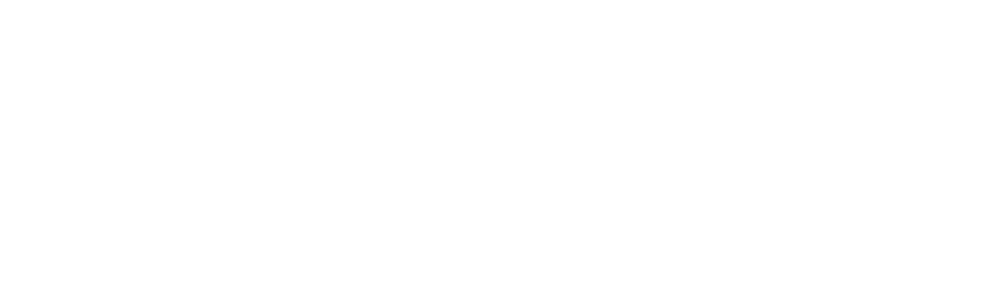
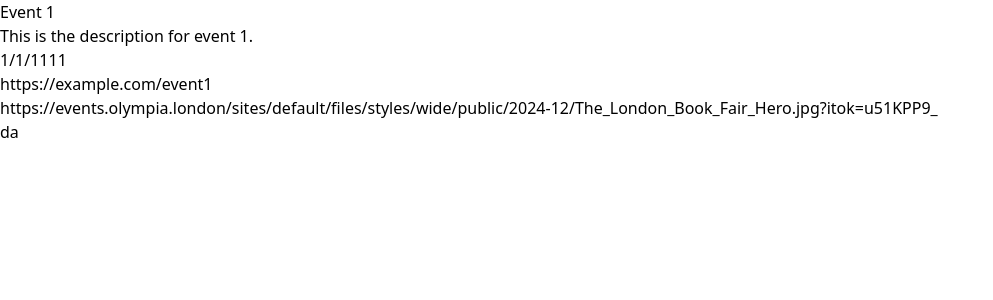
Before and after one commit to alialridaalnajjar/SyntaxNoted, a React (Vite) app: page /EventsPage in a window 1280 px wide. Before the commit this address had no page. Shown: the top 300 px of the page, without its empty margins (0-993 px from the left). Built offline with nearby package versions, Linux system fonts and the light colour scheme.

Commit message:
1.12v Started an Event Page

```diff
--- a/src/App.tsx
+++ b/src/App.tsx
@@ -4,7 +4,7 @@
 import HomePage from "./pages/HomePage";
 import ToDoListPage from "./pages/ToDoListPage";
 import ContactPage from "./pages/ContactPage";
-
+import EventsPage from "./pages/EventsPage";
 
 function App() {
   return (
@@ -12,9 +12,10 @@
       <BrowserRouter>
         <Routes>
           <Route path="/" element={<HomePage />} />
-           <Route path="/NoteTakingPage" element={<NoteTakingPage />} />
-           <Route path="/ToDoListPage" element={<ToDoListPage />} />
-            <Route path="/ContactPage" element={<ContactPage />} />
+          <Route path="/NoteTakingPage" element={<NoteTakingPage />} />
+          <Route path="/ToDoListPage" element={<ToDoListPage />} />
+          <Route path="/ContactPage" element={<ContactPage />} />
+          <Route path="/EventsPage" element={<EventsPage />} />
         </Routes>
       </BrowserRouter>
     </div>
--- /dev/null
+++ b/src/components/EventComponents/EventCard.tsx
@@ -0,0 +1,19 @@
+import type { EventCardType } from "../../types/NoteCardType";
+
+export default function EventCard({
+  title,
+  description,
+  date,
+  link,
+  img,
+}: EventCardType) {
+  return (
+    <>
+      <div>
+        <div>{title}</div> <div>{description}</div> <div>{date}</div>{" "}
+        <div>{link}</div>
+        <div>{img}</div>
+      </div>
+    </>
+  );
+}
--- /dev/null
+++ b/src/components/EventComponents/EventCards.tsx
@@ -0,0 +1,23 @@
+import React from "react";
+import type { EventCardType } from "../../types/NoteCardType";
+import EventCard from "./EventCard";
+
+export default function EventCards({
+  EventCollection,
+}: {
+  EventCollection: EventCardType[];
+}) {
+  return (
+    <div>
+      {EventCollection.map((e) => (
+        <EventCard
+          img={e.img}
+          date={e.date}
+          description={e.description}
+          title={e.title}
+          link={e.link}
+        />
+      ))}
+    </div>
+  );
+}
--- a/src/components/Navbar.tsx
+++ b/src/components/Navbar.tsx
@@ -11,14 +11,17 @@
 export default function Navbar() {
   return (
     <nav className="flex flex-col items-start sticky h-screen bg-slate-800 text-white w-3/4 sm:w-1/3 md:w-1/5 lg:w-1/6 xl:w-1/12 min-w-[70px] max-w-xs rounded-tr-3xl shadow-lg shadow-black p-4 caret-transparent">
-     <Link to="/"> <div className="mt-6 ml-2 ">
+      <Link to="/">
+        {" "}
+        <div className="mt-6 ml-2 ">
           <span className="text-white font-serif text-xl sm:text-2xl">
             Syntax{" "}
           </span>
           <span className="text-amber-400 font-serif text-xl sm:text-2xl">
             Noted
           </span>
-      </div></Link>
+        </div>
+      </Link>
       <div className="flex flex-col justify-around mt-20 gap-6 w-full">
         <Link to="/">
           <div className="flex items-center gap-3 bg-amber-500/80 hover:bg-amber-400 transition rounded-lg px-3 py-2 cursor-pointer shadow w-full">
@@ -36,11 +39,14 @@
           <div className="flex items-center gap-3 bg-amber-500/80 hover:bg-amber-400 transition rounded-lg px-3 py-2 cursor-pointer shadow w-full">
             <FaListUl />
             <span className="hidden sm:inline">To-Do List</span>
-        </div></Link>
+          </div>
+        </Link>
+        <Link to="/EventsPage">
           <div className="flex items-center gap-3 bg-amber-500/80 hover:bg-amber-400 transition rounded-lg px-3 py-2 cursor-pointer shadow w-full">
             <FaCalendarAlt />
             <span className="hidden sm:inline">Events</span>
           </div>
+        </Link>
         <div className="flex items-center gap-3 bg-amber-500/80 hover:bg-amber-400 transition rounded-lg px-3 py-2 cursor-pointer shadow w-full">
           <FaCoffee />
           <span className="hidden sm:inline">Afternoon Tea</span>
@@ -49,7 +55,8 @@
           <div className="flex items-center gap-3 bg-amber-500/80 hover:bg-amber-400 transition rounded-lg px-3 py-2 cursor-pointer shadow w-full">
             <FaEnvelope />
             <span className="hidden sm:inline">Contact</span>
-        </div></Link>
+          </div>
+        </Link>
       </div>
     </nav>
   );
--- /dev/null
+++ b/src/data/EventCollection.ts
@@ -0,0 +1,13 @@
+import type { EventCardType } from "../types/NoteCardType";
+
+export const EventCollection: EventCardType[] = [{
+img: "https://events.olympia.london/sites/default/files/styles/wide/public/2024-12/The_London_Book_Fair_Hero.jpg?itok=u51KPP9_",
+title: "Event 1",
+description: "This is the description for event 1.",
+date:"1/1/1111",
+link: "https://example.com/event1"
+}, {
+img:"da"
+
+
+}]
--- /dev/null
+++ b/src/pages/EventsPage.tsx
@@ -0,0 +1,9 @@
+import React from 'react'
+import EventCards from '../components/EventComponents/EventCards'
+import { EventCollection } from '../data/EventCollection'
+
+export default function EventsPage() {
+  return (
+    <div><EventCards EventCollection={EventCollection}/></div>
+  )
+}
```
Also changed, not shown: src/types/NoteCardType.ts (+9 -0 lines). Lines whose indentation alone changed are shown as unchanged.
